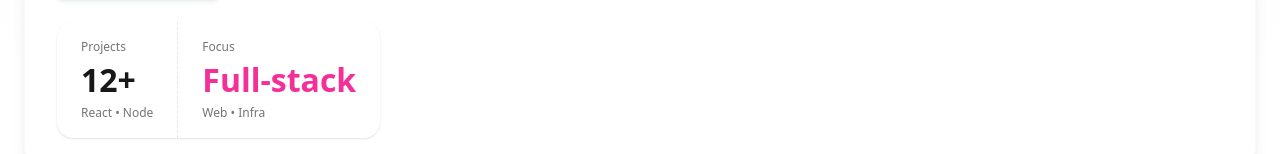
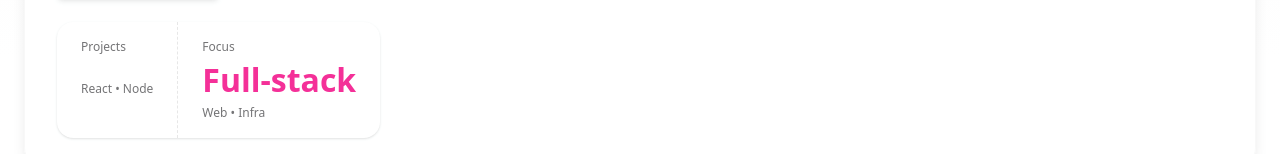
Before and after one commit to brijehssingh/PortFolio2, a React (Vite) app: page / in a window 1280 px wide. Shown: the part 571-725 px from the top of the page. Built offline with nearby package versions, Linux system fonts and the light colour scheme.

Commit message:
Update Home.jsx

```diff
--- a/src/pages/Home.jsx
+++ b/src/pages/Home.jsx
@@ -62,7 +62,7 @@ export default function Home() {
               <div className="mt-6 stats bg-base-100 shadow-sm rounded-2xl w-full sm:w-auto">
                 <div className="stat">
                   <div className="stat-title">Projects</div>
-                  <div className="stat-value">12+</div>
+
                   <div className="stat-desc">React • Node </div>
                 </div>
                 <div className="stat">
```
